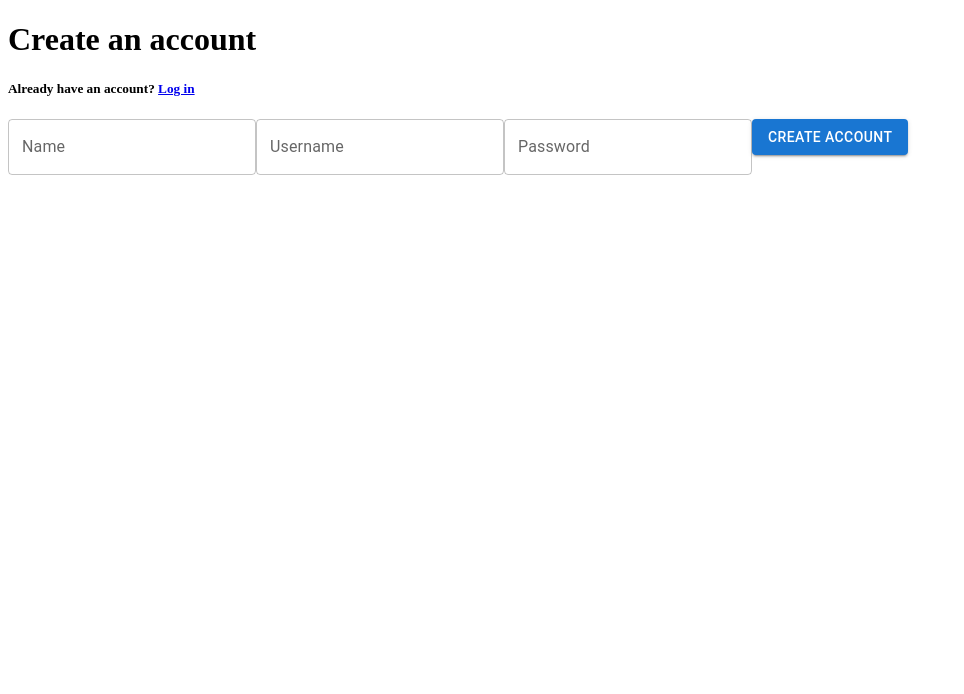
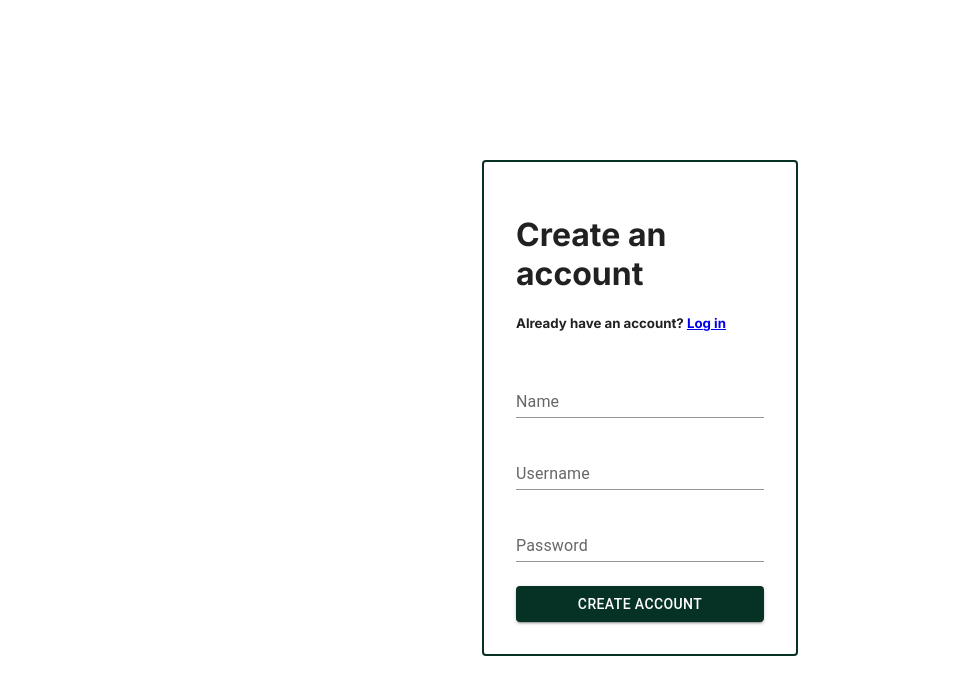
Before and after one commit to shadycodee/Goal_Saver, a React (Vite) app in the folder react/: page / in a window 1280 px wide. Shown: the top 694 px of the page, without its empty margins (0-964 px from the left). Built offline with nearby package versions, Linux system fonts and the light colour scheme.

Commit message:
add styling and layout improvements to Login and Landing pages; integrate Google Fonts

```diff
--- a/react/package.json
+++ b/react/package.json
@@ -13,7 +13,7 @@
     "@emotion/react": "^11.14.0",
     "@emotion/styled": "^11.14.0",
     "@mui/material": "^6.3.1",
-    "react": "^18.3.1",
+    "react": "file:",
     "react-dom": "^18.3.1",
     "react-router-dom": "^7.1.1"
   },
--- /dev/null
+++ b/react/src/App.css
@@ -0,0 +1,5 @@
+@import url('https://fonts.googleapis.com/css2?family=Inter:wght@300;400;500;600;700&display=swap');
+
+body {
+    font-family: 'Inter', -apple-system, BlinkMacSystemFont, 'Segoe UI', Roboto, 'Helvetica Neue', Arial, sans-serif;
+}
--- a/react/src/App.jsx
+++ b/react/src/App.jsx
@@ -3,6 +3,8 @@ import { BrowserRouter as Router, Route, Routes } from 'react-router-dom'
 const Dashboard = lazy(() => import('./Pages/Dashboard'))
 const LandingPage = lazy(() => import('./Pages/LandingPage'))
 const Login = lazy(() => import('./Pages/Login'))
+
+import './App.css';
 
 function App() {
 
--- a/react/src/Pages/LandingPage.jsx
+++ b/react/src/Pages/LandingPage.jsx
@@ -1,22 +1,25 @@
-import React from 'react';
-import {TextField, Button} from '@mui/material';
-import {Link} from 'react-router-dom';
+import React from 'react'
+import { TextField, Button, Paper, Grid } from '@mui/material'
+import { Link } from 'react-router-dom'
+
 function LandingPage() {
-
   return (
-    <>
-    <div>
-        <h1>Create an account</h1>
-        <h5>Already have an account? <Link to ="/login">Log in</Link></h5>
-
-        <TextField id="outlined-basic" label="Name" variant="outlined" />
-        <TextField id="outlined-basic" label="Username" variant="outlined" />
-        <TextField id="outlined-basic" label="Password" variant="outlined" />
-        <Button variant="contained" >Create account</Button>
-    </div>
-
-    </>
-
+    <Grid container justifyContent="center" alignItems="center" style={{ minHeight: '100vh' }}>
+      <Grid item xs={11} sm={8} md={6} lg={3}>
+        <Paper elevation={0} style={{ padding: '2rem', border: '2px solid #053225' }}>
+          <h1>Create an account</h1>
+          <h5>
+            Already have an account? <Link to="/login">Log in</Link>
+          </h5>
+          <TextField fullWidth margin="normal" id="name" label="Name" variant="standard" />
+          <TextField fullWidth margin="normal" id="username" label="Username" variant="standard" />
+          <TextField fullWidth margin="normal" id="password" label="Password" variant="standard" type="password" />
+          <Button fullWidth variant="contained"  style={{ marginTop: '1rem', backgroundColor: '#053225' }}>
+            Create account
+          </Button>
+        </Paper>
+      </Grid>
+    </Grid>
   )
 }
 
--- a/react/src/Pages/Login.jsx
+++ b/react/src/Pages/Login.jsx
@@ -1,17 +1,29 @@
 import React from 'react'
-import {TextField, Button} from '@mui/material';
-import {Link} from 'react-router-dom';
+import { TextField, Button, Paper, Grid } from '@mui/material';
+import { Link, useNavigate } from 'react-router-dom';
 
 function Login() {
+    const navigate = useNavigate();
+
+    function handleSignIn(){
+        navigate('/dashboard');
+    }
   return (
     <>
-    <div>
-     <h1>Sign in</h1>
+    <Grid container justifyContent="center" alignItems="center" style={{ minHeight: '100vh' }}>
+          <Grid item xs={11} sm={8} md={6} lg={3}>
+    <Paper elevation={0}  variant="outlined" style={{ padding: '2rem', border: '2px solid #053225' }}>
+    <h1>Sign in</h1>
         <h5>Dont have account? <Link to="/">Sign Up</Link></h5>
-        <TextField id="outlined-basic" label="Username" variant="outlined" />
-        <TextField id="outlined-basic" label="Password" variant="outlined" />
-        <Button variant="contained" >Sign in</Button>
-    </div>
+        <TextField fullWidth id="outlined-basic" label="Username" variant="standard" />
+        <TextField fullWidth id="outlined-basic" label="Password" variant="standard" />
+        <Button fullWidth variant="contained" onClick={handleSignIn} style={{ marginTop: '1rem', backgroundColor: '#053225' }}>Sign in</Button>
+    </Paper>
+    </Grid>
+        </Grid>
+
+
+
     </>
   )
 }
```
Also changed, not shown: 1 other file (tests, documents, lock files or other folders).
